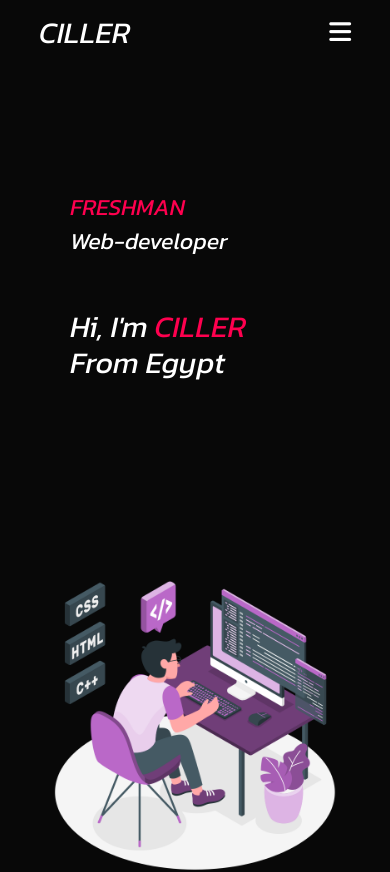
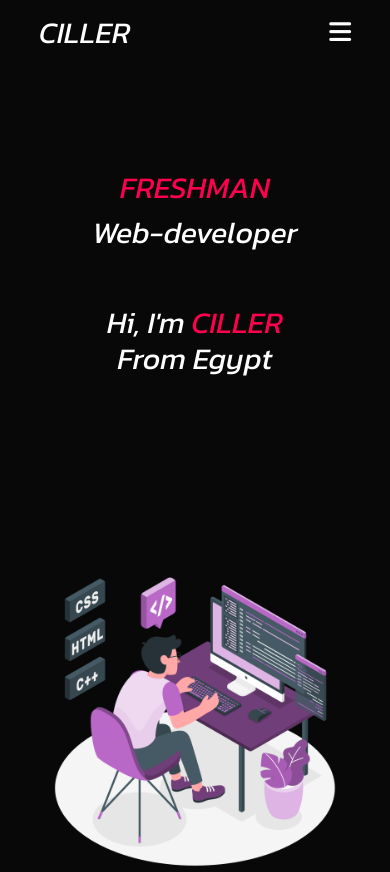
Before and after one commit to demonciller/Portfolioo, a plain HTML site: page index.html in a window 390 px wide. Shown: the top 872 px of the page. Drawn offline with nearby package versions, Linux system fonts and the light colour scheme; a web font is replaced by a local one.

Commit message:
Update ciller.css

```diff
--- a/ciller.css
+++ b/ciller.css
@@ -486,21 +486,29 @@ nav .fa-solid{
 
 
 @media only screen and (max-width: 1023px){
-    .img-3{
-        display: none;
-    }
 
     .img-4{
         display: none;
     }
 
+
+
     .header-text{
+        display: flex;
+        flex-direction: column;
+        justify-content: center;
+        align-items: center;
+        text-align: center;
         font-size: 23px;
-        margin-top: 50%;
+        margin-top: 40%;
 
     }
 
     .header-text h1{
+        font-size: 30px;
+    }
+
+    .header-text p{
         font-size: 30px;
     }
 
```
